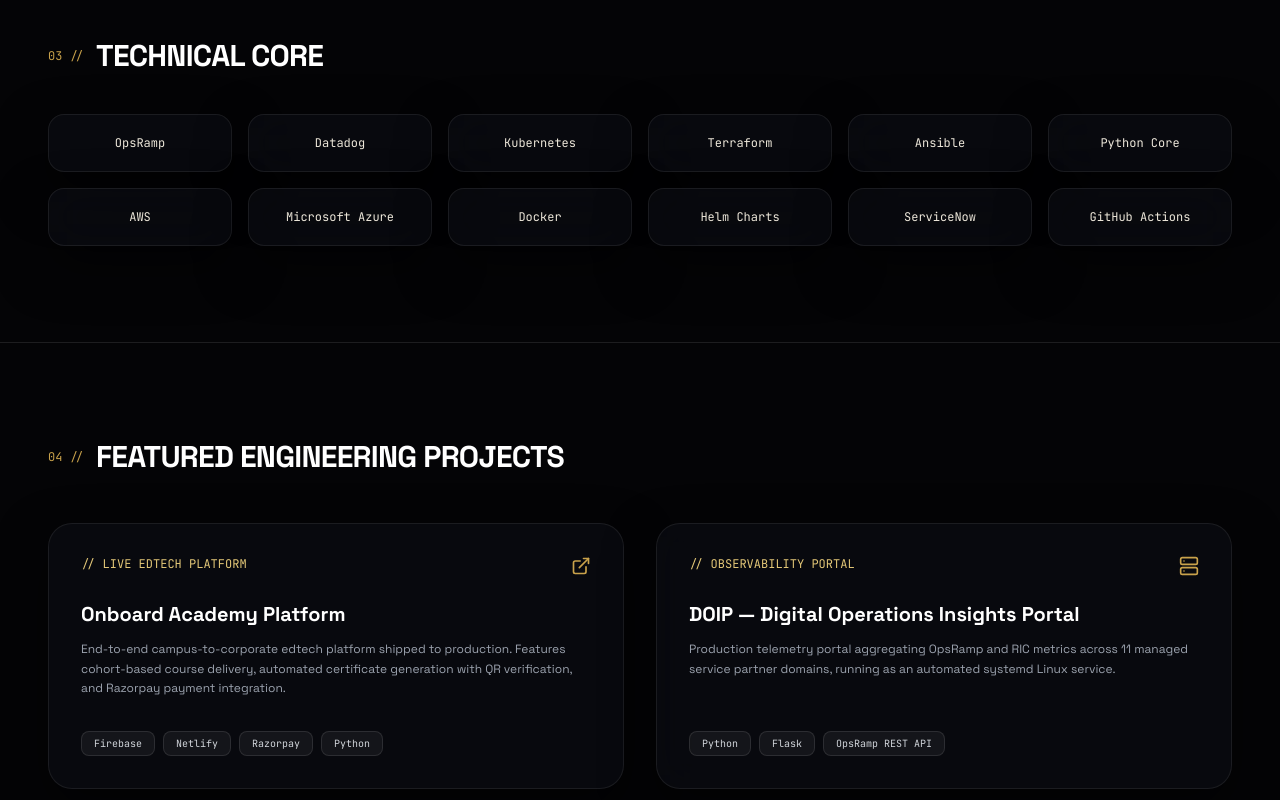
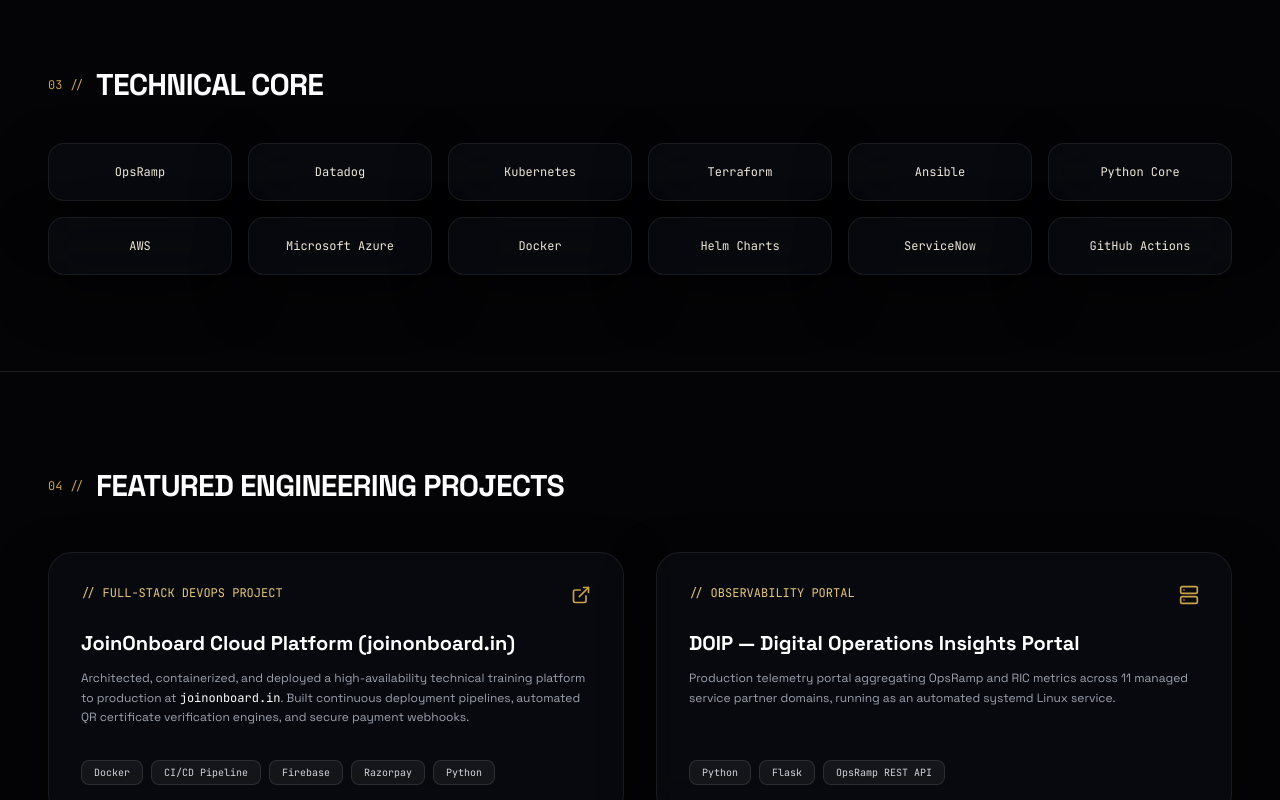
Before and after one commit to Hari-Charan-00/hari-charan-00.github.io, a plain HTML site: page index.html in a window 1280 px wide. Shown: the part 2000-2800 px from the top of the page. Drawn offline with nearby package versions, Linux system fonts and the light colour scheme; animation ran at ten frames a second.

Commit message:
Update index.html

```diff
--- a/index.html
+++ b/index.html
@@ -220,7 +220,7 @@
             <i data-lucide="activity" class="w-5 h-5 text-gold"></i>
           </div>
           <p class="text-lg font-medium text-gray-200 leading-relaxed">
-            Automating 90% of manual infrastructure tasks using Python, REST APIs, Ansible, and Terraform. Founder and leader of <span class="text-white underline decoration-gold">Onboard Academy</span>, an edtech engine delivering campus-to-corporate technical training pipelines.
+            Automating 90% of manual infrastructure tasks using Python, REST APIs, Ansible, and Terraform. Architected and deployed <a href="https://joinonboard.in" target="_blank" class="text-white underline decoration-gold hover:text-gold transition">joinonboard.in</a>, a full-stack, cloud-hosted training infrastructure platform featuring automated certificate verification and payment webhooks.
           </p>
         </div>
 
@@ -307,21 +307,24 @@
 
     <div class="grid grid-cols-1 md:grid-cols-2 gap-8">
 
-      <!-- Onboard Academy -->
+      <!-- JoinOnboard DevOps Project -->
       <div class="p-8 glass-panel rounded-3xl flex flex-col justify-between tilt-element preserve-3d">
         <div class="[transform:translateZ(20px)]">
           <div class="flex justify-between items-start mb-6">
-            <span class="text-xs font-mono text-gold-soft">// LIVE EDTECH PLATFORM</span>
-            <i data-lucide="external-link" class="w-5 h-5 text-gold"></i>
+            <span class="text-xs font-mono text-gold-soft">// FULL-STACK DEVOPS PROJECT</span>
+            <a href="https://joinonboard.in" target="_blank" class="text-gold hover:text-white transition">
+              <i data-lucide="external-link" class="w-5 h-5"></i>
+            </a>
           </div>
-          <h3 class="text-xl font-bold text-white mb-3">Onboard Academy Platform</h3>
+          <h3 class="text-xl font-bold text-white mb-3">JoinOnboard Cloud Platform (joinonboard.in)</h3>
           <p class="text-xs text-gray-400 leading-relaxed">
-            End-to-end campus-to-corporate edtech platform shipped to production. Features cohort-based course delivery, automated certificate generation with QR verification, and Razorpay payment integration.
+            Architected, containerized, and deployed a high-availability technical training platform to production at <span class="text-white font-mono">joinonboard.in</span>. Built continuous deployment pipelines, automated QR certificate verification engines, and secure payment webhooks.
           </p>
         </div>
         <div class="flex flex-wrap gap-2 mt-8 [transform:translateZ(30px)]">
+          <span class="px-3 py-1 bg-white/5 border border-white/10 rounded-lg text-[10px] font-mono text-gray-300">Docker</span>
+          <span class="px-3 py-1 bg-white/5 border border-white/10 rounded-lg text-[10px] font-mono text-gray-300">CI/CD Pipeline</span>
           <span class="px-3 py-1 bg-white/5 border border-white/10 rounded-lg text-[10px] font-mono text-gray-300">Firebase</span>
-          <span class="px-3 py-1 bg-white/5 border border-white/10 rounded-lg text-[10px] font-mono text-gray-300">Netlify</span>
           <span class="px-3 py-1 bg-white/5 border border-white/10 rounded-lg text-[10px] font-mono text-gray-300">Razorpay</span>
           <span class="px-3 py-1 bg-white/5 border border-white/10 rounded-lg text-[10px] font-mono text-gray-300">Python</span>
         </div>
@@ -379,7 +382,7 @@
         <input
           id="cli-input"
           type="text"
-          placeholder="type 'help', 'skills', 'contact', 'clear'..."
+          placeholder="type 'help', 'skills', 'projects', 'contact', 'clear'..."
           class="w-full bg-transparent text-white focus:outline-none font-mono text-xs"
           autocomplete="off"
         >
@@ -580,9 +583,9 @@
 
     const commands = {
       help: "Available commands: <span class='text-gold'>about</span>, <span class='text-gold'>skills</span>, <span class='text-gold'>projects</span>, <span class='text-gold'>contact</span>, <span class='text-gold'>clear</span>",
-      about: "Hari Charan Boddu — Senior Analyst @ NetEnrich. 3+ years OpsRamp/K8s/AWS Observability Engineer.",
+      about: "Hari Charan Boddu — Senior Analyst @ NetEnrich. 3.6 years OpsRamp/K8s/AWS Observability Engineer.",
       skills: "OpsRamp, Datadog, Kubernetes, Terraform, Ansible, Python, AWS, Azure, Docker, Helm, ServiceNow",
-      projects: "1. Onboard Academy (EdTech Platform)\n2. DOIP (Digital Operations Insights Portal)",
+      projects: "1. JoinOnboard Cloud Infrastructure (joinonboard.in)\n2. DOIP (Digital Operations Insights Portal)",
       contact: "Email: haricharanb001@gmail.com | LinkedIn: linkedin.com/in/haricharanb"
     };
 
```
